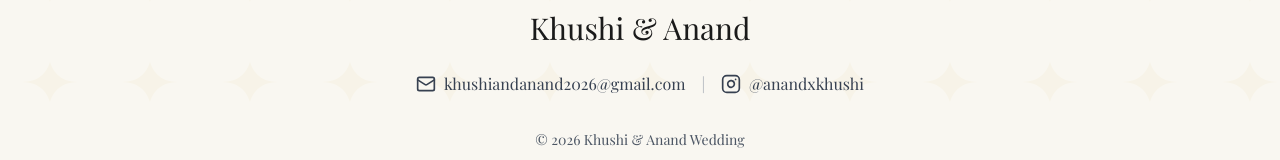
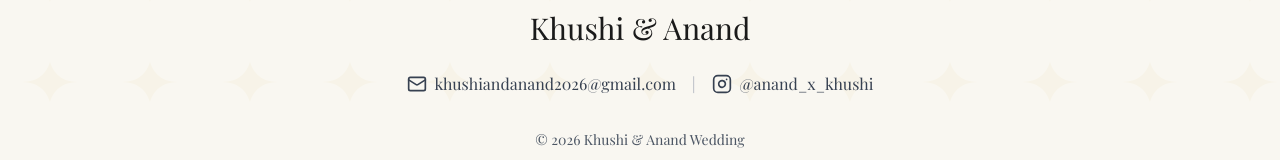
Before and after one commit to Mananshah237/Khushi-Anand, a Next.js app: page / in a window 1280 px wide. Shown: the part 7070-7230 px from the top of the page. Built offline with nearby package versions, Linux system fonts and the light colour scheme; a web font is replaced by a local one.

Commit message:
fixed IG update

```diff
--- a/components/footer.tsx
+++ b/components/footer.tsx
@@ -35,13 +35,13 @@ export default function Footer() {
             <span className="hidden sm:inline text-gray-400">|</span>
 
             <a
-              href="https://instagram.com/anandxkhushi"
+              href="https://instagram.com/anand_x_khushi"
               target="_blank"
               rel="noopener noreferrer"
               className="flex items-center gap-2 text-gray-700 hover:text-gold transition-colors duration-300"
             >
               <Instagram className="h-5 w-5" />
-              <span>@anandxkhushi</span>
+              <span>@anand_x_khushi</span>
             </a>
           </div>
 
```
